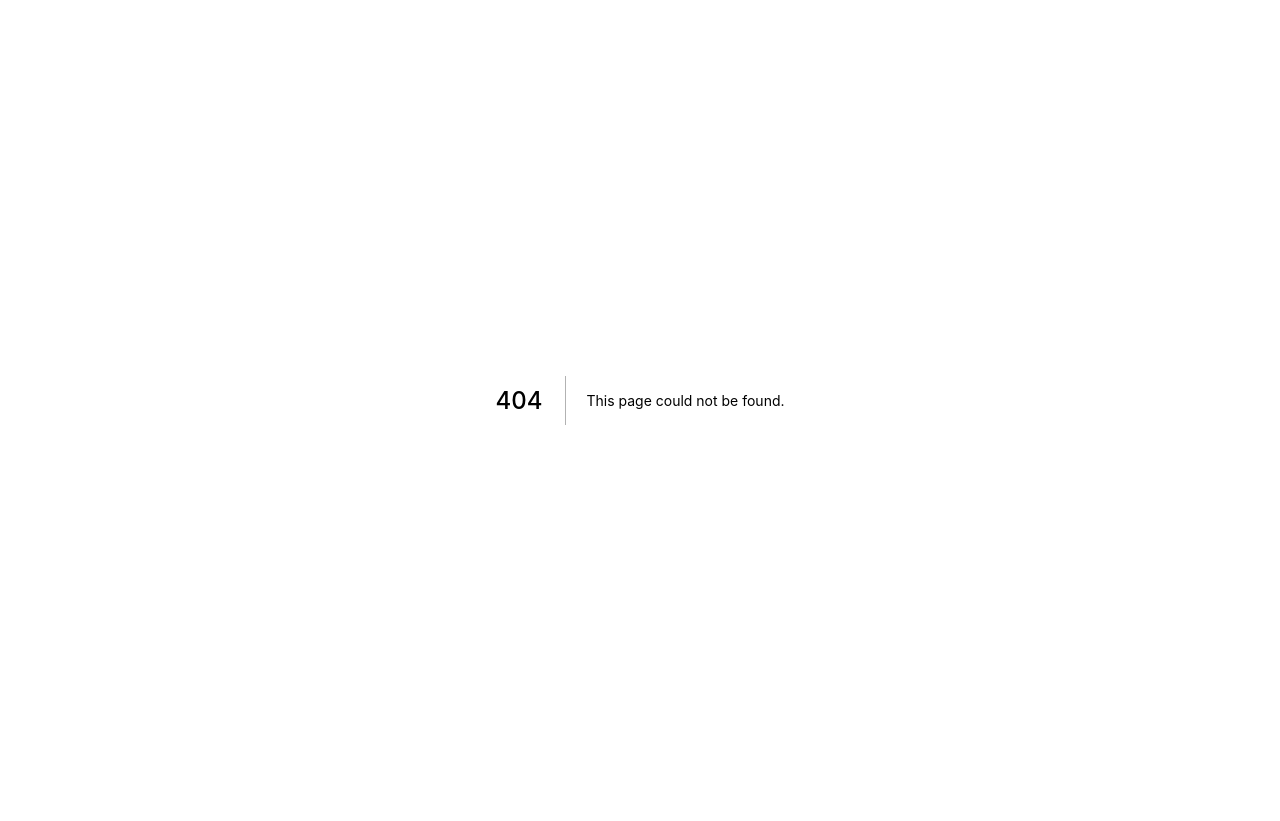
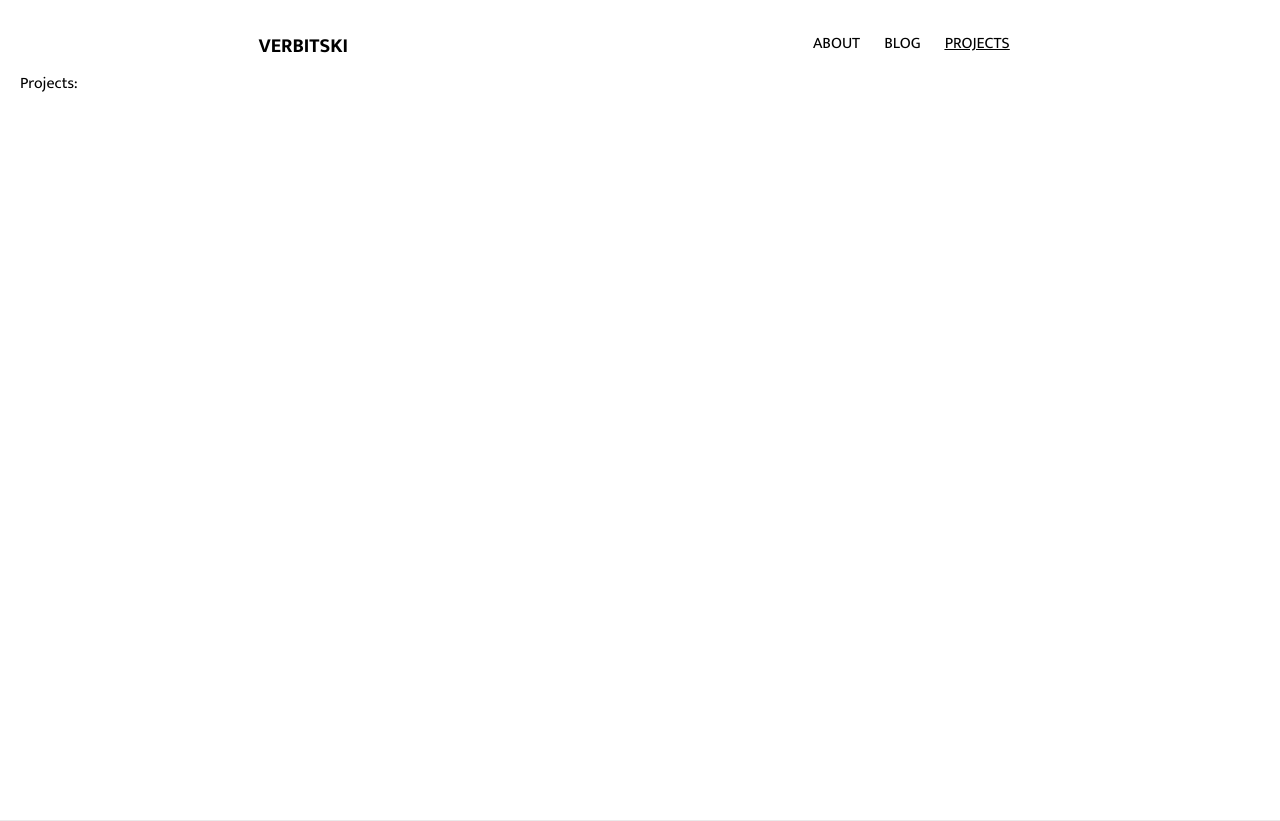
Before and after one commit to NorthWillov/verbitski.dev, a Next.js app: page /projects in a window 1280 px wide. Before the commit this address had no page. Before the commit the page ends 800 px from the top, so only its background shows below. Built offline with nearby package versions, Linux system fonts and the light colour scheme.

Commit message:
Add projects page

```diff
--- a/pages/blog/[slug].tsx
+++ b/pages/blog/[slug].tsx
@@ -10,7 +10,6 @@ import PostTitle from "../../components/post-title"
 import Head from "next/head"
 import markdownToHtml from "../../lib/markdownToHtml"
 import PostType from "../../types/post"
-import Navbar from "../../components/navbar"
 
 type Props = {
   post: PostType
--- /dev/null
+++ b/pages/projects.tsx
@@ -0,0 +1,21 @@
+import React, { FC } from "react"
+import Container from "../components/container"
+import Layout from "../components/layout"
+import Head from "next/head"
+import Navbar from "../components/navbar"
+
+const Projects: FC = () => {
+  return (
+    <Layout>
+      <Head>
+        <title>Verbitski | Software Developer</title>
+      </Head>
+      <Container>
+        <Navbar />
+        <h1>Projects:</h1>
+      </Container>
+    </Layout>
+  )
+}
+
+export default Projects
```
